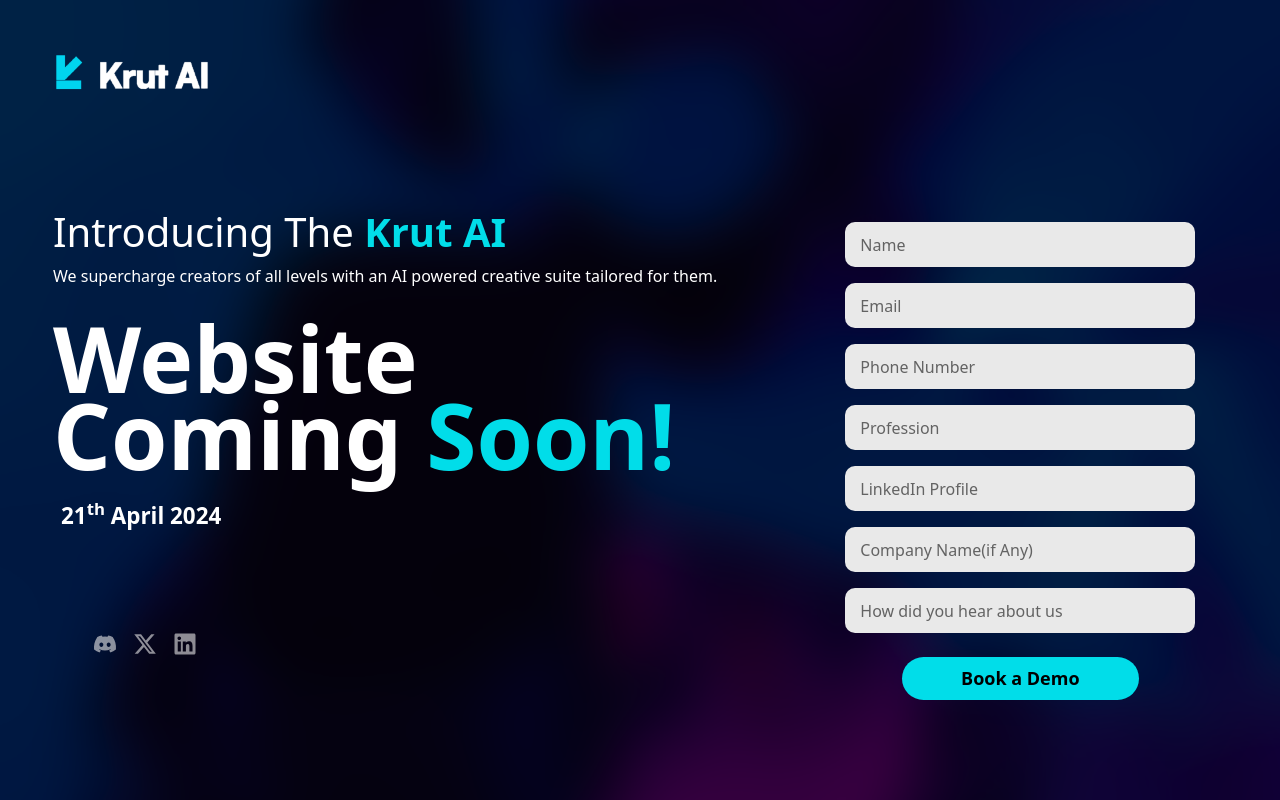
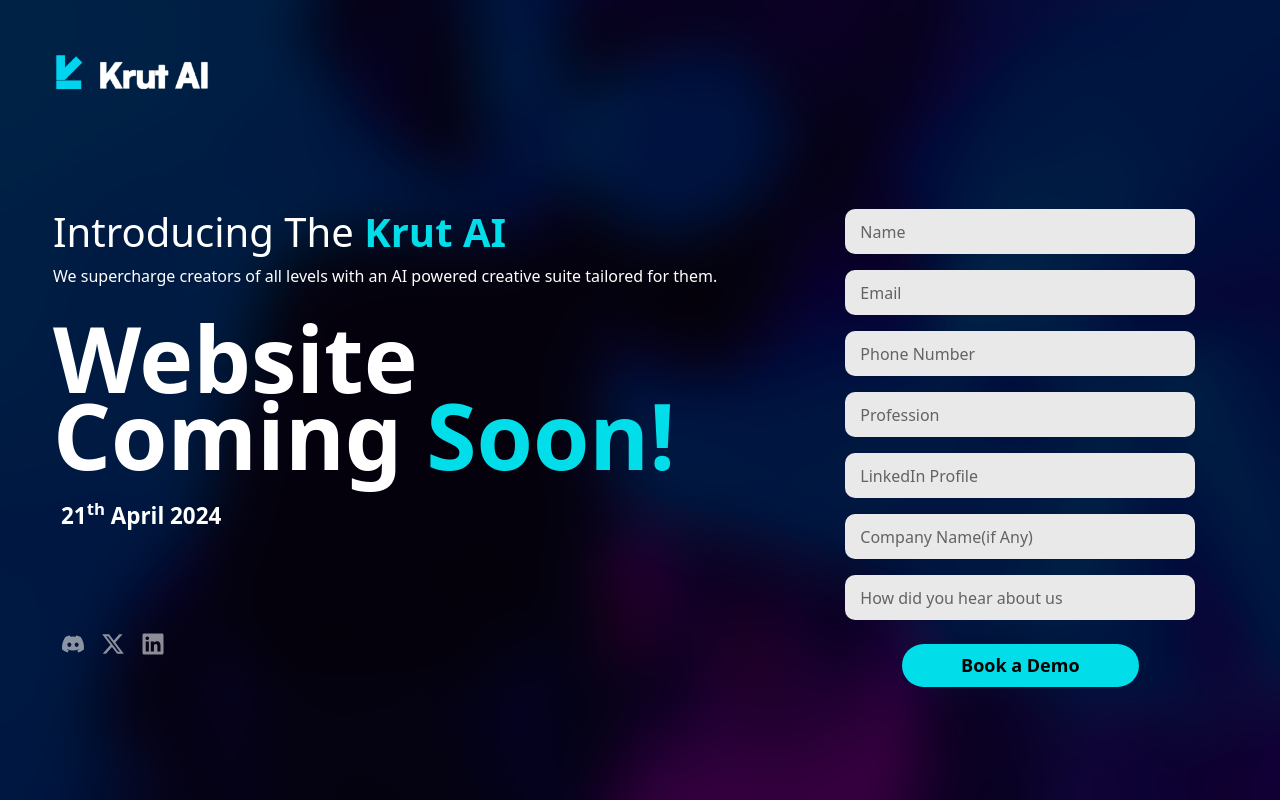
Before and after one commit to Imranalikm/krutaiclient, a React (Vite) app: page / in a window 1280 px wide. Built offline with nearby package versions, Linux system fonts and the light colour scheme; a web font is replaced by a local one.

Commit message:
small changes

```diff
--- a/src/components/Contact/Contact.css
+++ b/src/components/Contact/Contact.css
@@ -59,7 +59,7 @@
 .social-media-icons{
   display: flex;
   justify-content: space-between;
-  margin-left: 40px;
+  margin-left: .5rem;
   padding-top: 50px;
 
 }
@@ -122,7 +122,7 @@
 
 @media only screen and (min-width: 1200px) {
   .form{
-    margin-top: 55px;
+    margin-top: 42px;
   }
 }
 @media only screen and (min-width: 1600px) and (max-width: 3git000px){
@@ -176,6 +176,9 @@
     height: 3.4rem;
     background-color: #E9E9E9;
   }
+  .custom-input::placeholder {
+    font-weight: 350;
+  }
 
 }
 
@@ -183,6 +186,9 @@
 @media only screen and (max-width: 768px) {
   .form{
     margin-top: -35rem;
+  }
+  .custom-input::placeholder {
+    font-weight: 350;
   }
   .title{
     margin-left: 40px;
```
